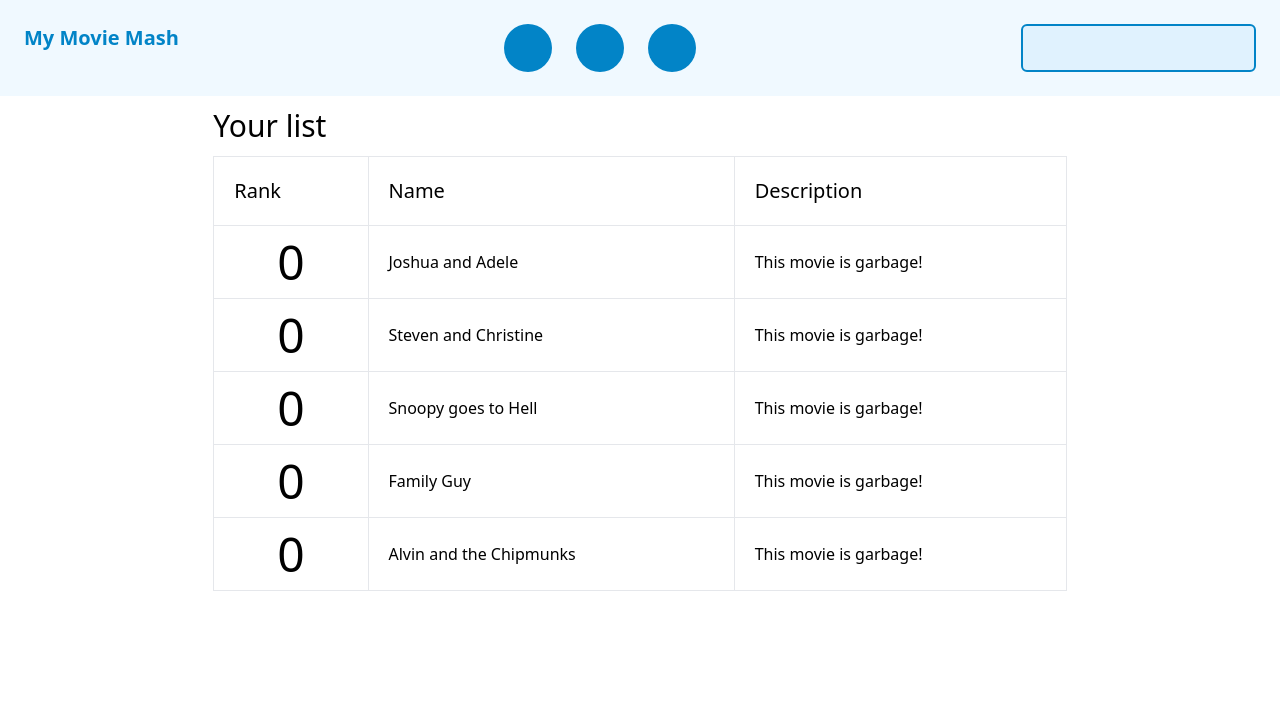
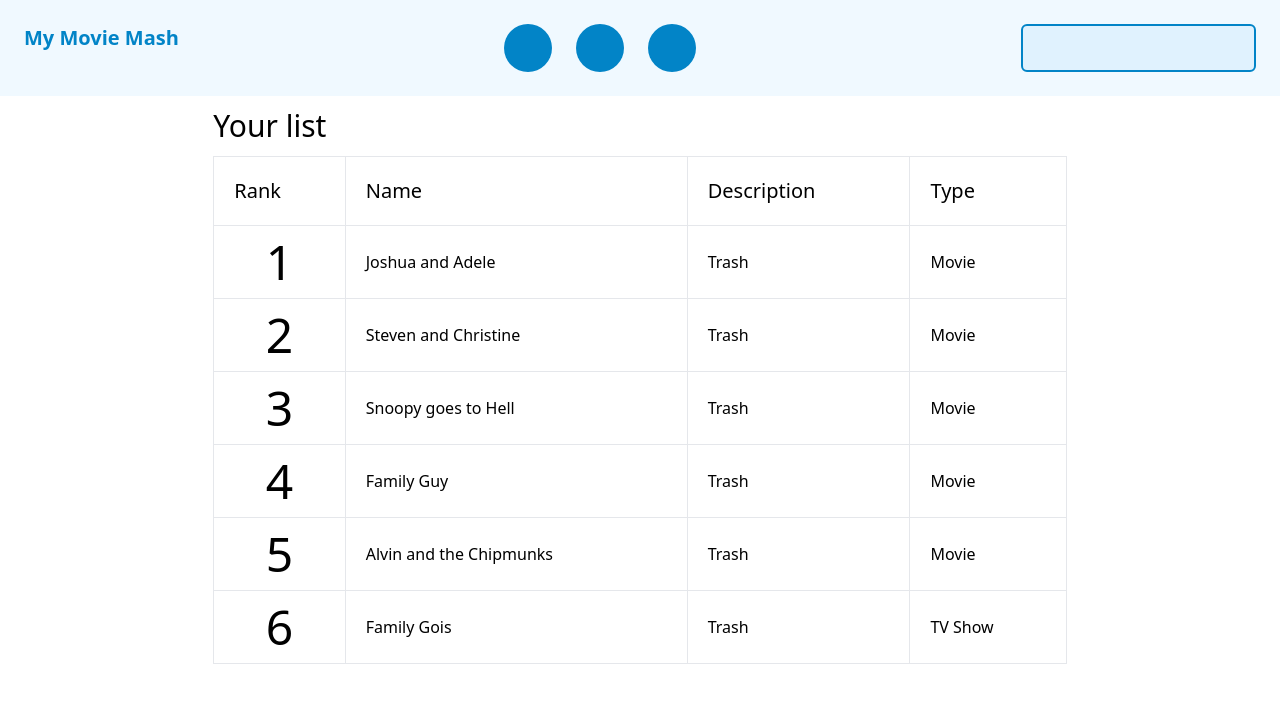
Before and after one commit to ACAUHS/my-movie-mash, a Next.js app: page /list in a window 1280 px wide. Shown: the top 702 px of the page. Built offline with nearby package versions, Linux system fonts and the light colour scheme.

Commit message:
Hierarchy changes, - Abstraction for table entries - Changed GetUserMovies() -> GetUserWatchables() - Added GetType() to watchable to get tv/movie

```diff
--- a/pages/components/movie_entry.tsx
+++ /dev/null
@@ -1,15 +0,0 @@
-/**
- * A movie entry for use, should be placed inside a <table> element with columns
- *
- * @param props movieName - the name of the movie
- * @returns
- */
-export default function MovieEntry(props: { movieName: string }) {
-    return (
-        <tr className='border'>
-            <td className="text-center pt-3 pb-3 font-medium text-5xl">0</td>
-            <td className='pl-5 border'>{props.movieName}</td>
-            <td className='pl-5'>This movie is garbage!</td>
-        </tr>
-    )
-}
--- /dev/null
+++ b/pages/components/watchable_entry.tsx
@@ -0,0 +1,26 @@
+/**
+ * A movie entry for use, should be placed inside a <table> element with columns
+ *
+ * @param props movieName - the name of the movie
+ * @returns
+ */
+export default function WatchableEntry(props: { name: string, type: string, order: number }) {
+    const table_entry_styling: string = "p-5 border";
+
+    function TableData(props: { children: any }) {
+        return (
+            <td className={table_entry_styling}>
+                {props.children}
+            </td>
+        )
+    }
+
+    return (
+        <tr className='border'>
+            <td className="text-center pt-3 pb-3 font-medium text-5xl">{props.order}</td>
+            <TableData>{props.name}</TableData>
+            <TableData>Trash</TableData>
+            <TableData>{props.type}</TableData>
+        </tr>
+    )
+}
--- a/pages/list.tsx
+++ b/pages/list.tsx
@@ -1,7 +1,7 @@
 import Header from "./components/header";
-import { GetUserMovies } from "./logic/user_storage";
-import Movie from "./logic/movie";
-import MovieEntry from "./components/movie_entry";
+import { GetUserWatchables } from "./logic/user_storage";
+import Watchable from "./logic/watchable";
+import WatchableEntry from "./components/watchable_entry";
 
 /**
  * The list page where users can add or remove movies from their list. Uses localStorage to achieve database functions.
@@ -23,9 +23,10 @@ export default function List() {
                                 <th className={table_header_styling}>Rank</th>
                                 <th className={table_header_styling}>Name</th>
                                 <th className={table_header_styling}>Description</th>
+                                <th className={table_header_styling}>Type</th>
                             </tr>
-                            {GetUserMovies().map(function (m: Movie) {
-                                return (<MovieEntry movieName={m.GetName()} />)
+                            {GetUserWatchables().map(function (m: Watchable, index: number) {
+                                return (<WatchableEntry order={index + 1} name={m.GetName()} type={m.GetType()} />)
                             })}
                         </tbody>
                     </table>
--- a/pages/logic/movie.tsx
+++ b/pages/logic/movie.tsx
@@ -4,5 +4,7 @@ import Watchable from "./watchable";
  *  A movie to be used... Contains a name, rating, etc.
  */
 export default class Movie extends Watchable {
-
+    GetType(): string {
+        return "Movie";
+    }
 }
--- a/pages/logic/tvshow.tsx
+++ b/pages/logic/tvshow.tsx
@@ -4,5 +4,7 @@ import Watchable from "./watchable";
  * TVShow
  */
 export default class TVShow extends Watchable {
-
+    GetType(): string {
+        return "TV Show";
+    }
 }
--- a/pages/logic/user_storage.tsx
+++ b/pages/logic/user_storage.tsx
@@ -1,18 +1,21 @@
 import Movie from "./movie";
+import Watchable from "./watchable";
+import TVShow from "./tvshow";
 
 /**
- * Get the list of the movies that the user has.
+ * Get the list of the movies/tv shows that the user has.
  *
  * -- only returns a random list of movies for now.
  *
  * @returns
  */
-export function GetUserMovies(): Array<Movie> {
+export function GetUserWatchables(): Array<Watchable> {
     return [
         new Movie("Joshua and Adele"),
         new Movie("Steven and Christine"),
         new Movie("Snoopy goes to Hell"),
         new Movie("Family Guy"),
-        new Movie("Alvin and the Chipmunks")
-    ];
+        new Movie("Alvin and the Chipmunks"),
+        new TVShow("Family Gois")
+    ]
 }
--- a/pages/logic/watchable.tsx
+++ b/pages/logic/watchable.tsx
@@ -19,4 +19,6 @@ export default abstract class Watchable {
     public GetName(): string {
         return this.name;
     }
+
+    abstract GetType(): string;
 }
```
